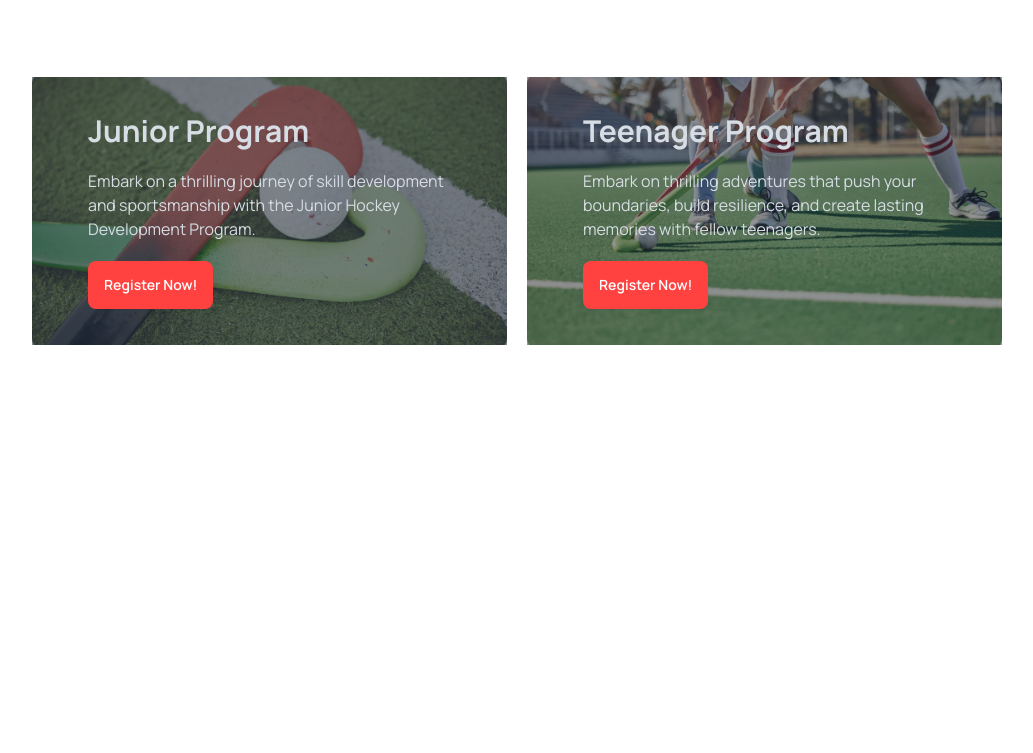
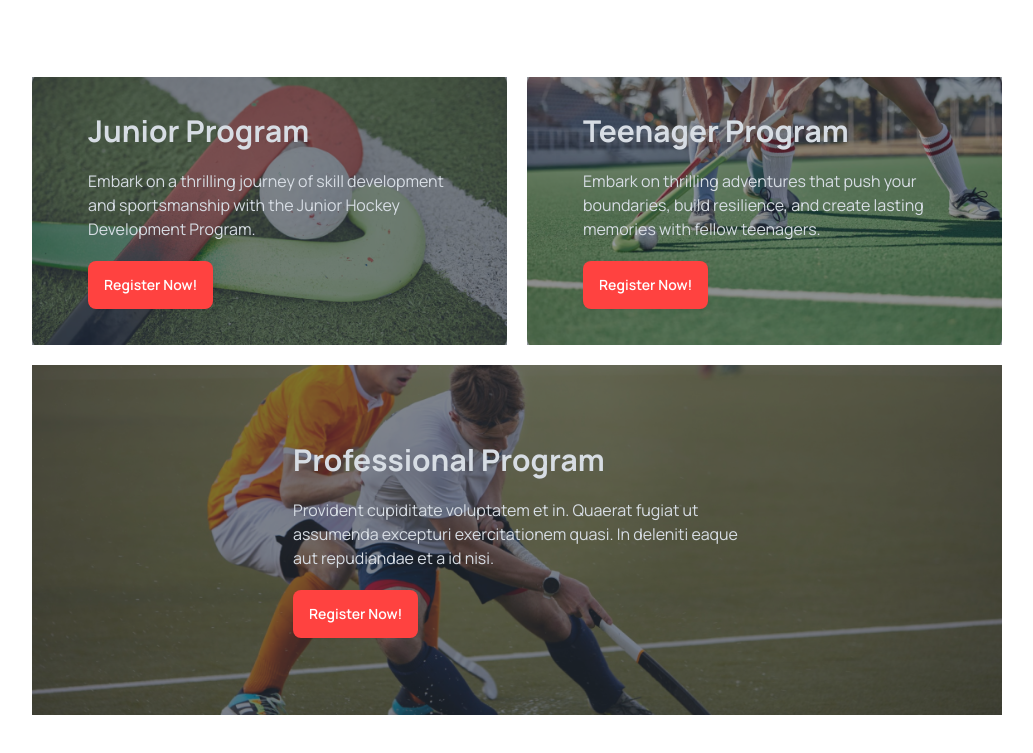
Before and after one commit to minhajul08/assignment-3, a plain HTML site: page index.html in a window 1280 px wide. Shown: the part 1473-2226 px from the top of the page, without its empty margins (123-1156 px from the left). Before the commit the page ends 1898 px from the top, so only its background shows below. Drawn offline with nearby package versions, Linux system fonts and the light colour scheme.

Commit message:
added professional section

```diff
--- a/index.html
+++ b/index.html
@@ -149,7 +149,7 @@
                   <h1 class="text-[#131318] text-2xl lg:text-4xl font-extrabold">Program Sections</h1>
                   <p class=" font-medium  lg:px-32">  a hockey event or team typically involves organizing various sections to cover different aspects of the sport, team management, and event logistics.</p>
               </div>
-              <div class="w-[970px] lg:flex space-y-4 lg:space-y-0 gap-5 my-20 mx-auto">
+              <div class="w-[970px] lg:flex space-y-4 lg:space-y-0 gap-5 mt-20 mx-auto">
                 <!-- junior program -->
               <div class="hero w-[50%]" style="background-image: url('Images/2.png');">
                 <div class="hero-overlay bg-opacity-60"></div>
@@ -173,7 +173,17 @@
                   </div>
                 </div>
             </div>
-            <!--  -->
+            <!-- Professional Program -->
+            <div class="hero lg:w-[970px] lg:h-[350px] mx-auto mt-5 mb-10" style="background-image: url(Images/4.png);">
+              <div class="hero-overlay bg-opacity-60"></div>
+              <div class="hero-content text-neutral-content">
+                <div class="max-w-md">
+                  <h1 class="mb-5 text-3xl font-bold">Professional Program</h1>
+                  <p class="mb-5">Provident cupiditate voluptatem et in. Quaerat fugiat ut assumenda excepturi exercitationem quasi. In deleniti eaque aut repudiandae et a id nisi.</p>
+                  <button class="btn bg-primary border-0 text-white">Register Now!</button>
+                </div>
+              </div>
+            </div>
               </section>
           </main>
           <footer>
```
